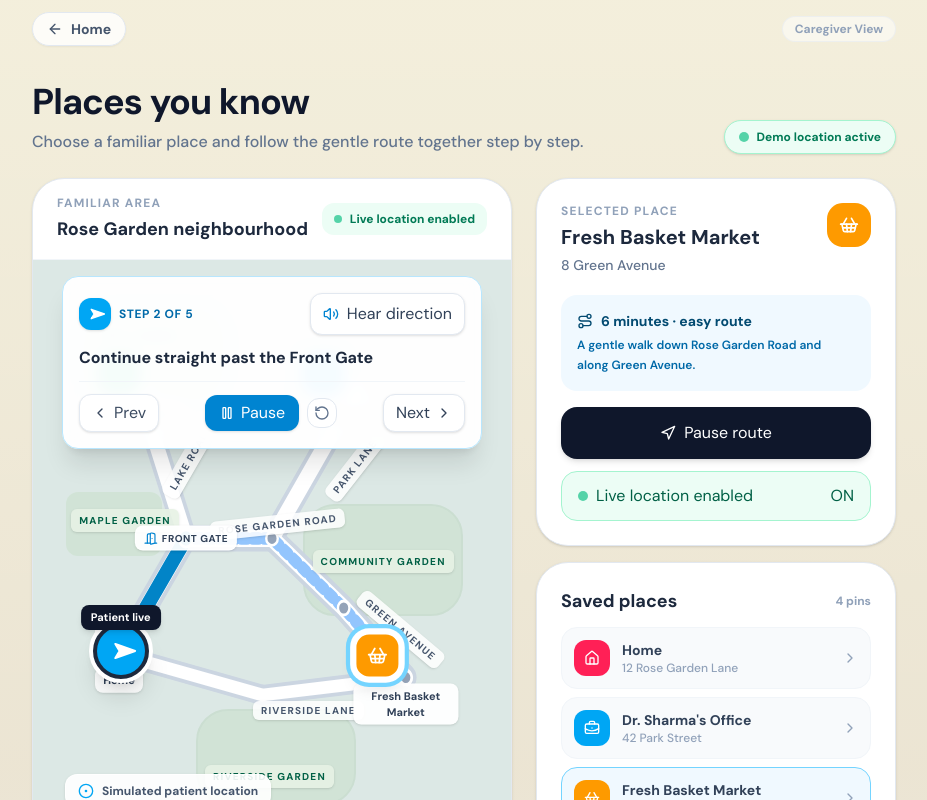
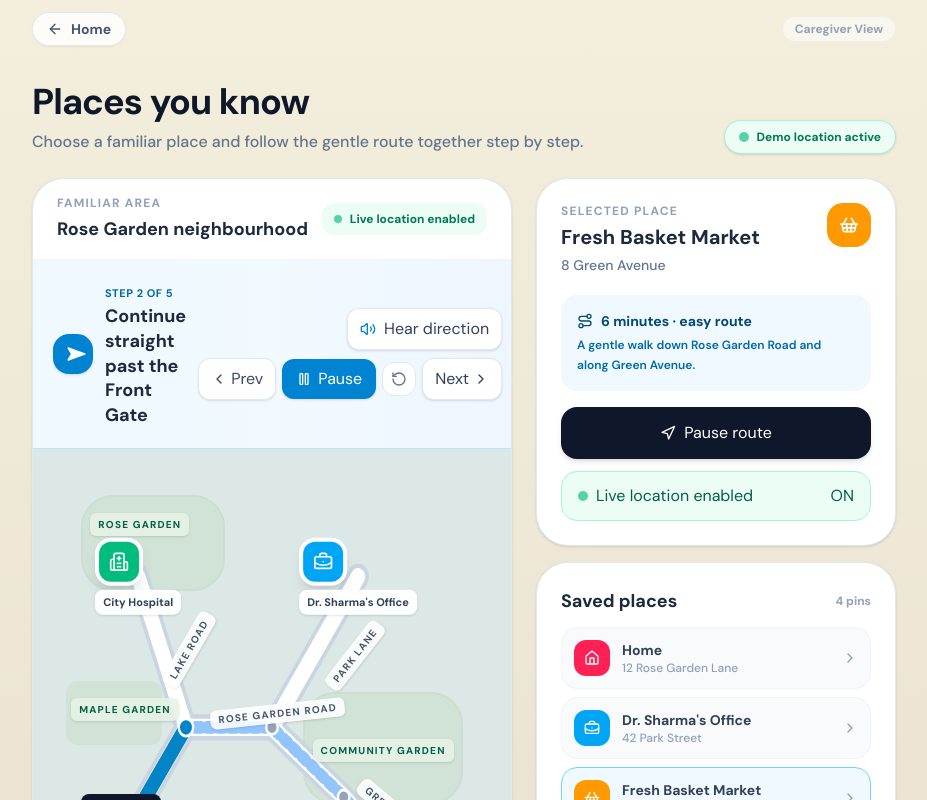
Before and after one commit to vrinda0512/Dementia, a Next.js app: page /patient/maps in a window 1280 px wide. Both pictures are taken after a click on the button "Start demo route". Shown: the top 800 px of the page, without its empty margins (176-1103 px from the left). Built offline with nearby package versions, Linux system fonts and the light colour scheme.

Commit message:
done w maps

```diff
--- a/features/shared/components/prototype-maps.tsx
+++ b/features/shared/components/prototype-maps.tsx
@@ -198,7 +198,7 @@ function SpeakButton({ text, autoPlay }: { text: string; autoPlay?: boolean }) {
     <button
       type="button"
       onClick={speaking ? stop : speak}
-      className="inline-flex items-center gap-2 rounded-xl border border-slate-200 bg-white px-3 py-2 text-xs font-bold text-slate-700 shadow-sm transition hover:border-sky-300 hover:text-sky-700 focus:outline-none focus:ring-2 focus:ring-sky-400"
+      className="inline-flex items-center gap-2 rounded-xl border border-slate-200 bg-white px-3 py-2 text-xs font-bold text-slate-700 shadow-sm transition hover:border-sky-300 hover:text-sky-700 focus:outline-none focus:ring-2 focus:ring-sky-400 cursor-pointer"
       aria-label={speaking ? "Stop voice directions" : "Listen to voice directions"}
     >
       {speaking ? <VolumeX className="h-4 w-4 text-rose-500 animate-pulse" /> : <Volume2 className="h-4 w-4 text-sky-600" />}
@@ -322,6 +322,73 @@ export function PrototypeMaps({ mode = "caregiver" }: { mode?: "caregiver" | "pa
             </span>
           </div>
 
+          {/* Direction Instruction Banner (Positioned ABOVE map canvas so nothing is overlapped) */}
+          {routeStarted && (
+            <div className="border-b border-sky-200 bg-gradient-to-r from-sky-50 via-sky-50/90 to-blue-50 p-4 sm:p-5">
+              <div className="flex flex-col gap-3 sm:flex-row sm:items-center sm:justify-between">
+                <div className="flex items-center gap-3">
+                  <span className="flex h-10 w-10 shrink-0 items-center justify-center rounded-2xl bg-sky-600 text-white shadow-sm">
+                    <Navigation className="h-5 w-5 rotate-45 fill-white" />
+                  </span>
+                  <div>
+                    <span className="text-[11px] font-black uppercase tracking-wider text-sky-700">
+                      Step {routeStep + 1} of {directions.length}
+                    </span>
+                    <p className="text-base font-black leading-snug text-slate-800 sm:text-lg">
+                      {currentDirection}
+                    </p>
+                  </div>
+                </div>
+
+                <div className="flex flex-wrap items-center justify-between gap-2 sm:justify-end">
+                  <SpeakButton text={currentDirection} autoPlay={isPlaying} />
+
+                  {/* Step Controls */}
+                  <div className="flex items-center gap-1.5">
+                    <button
+                      type="button"
+                      onClick={prevStep}
+                      disabled={routeStep === 0}
+                      className="inline-flex items-center gap-1 rounded-xl border border-slate-200 bg-white px-3 py-2 text-xs font-bold text-slate-700 shadow-sm transition hover:bg-slate-50 disabled:opacity-40 disabled:hover:bg-white cursor-pointer disabled:cursor-not-allowed"
+                    >
+                      <ChevronLeft className="h-4 w-4" />
+                      Prev
+                    </button>
+
+                    <button
+                      type="button"
+                      onClick={togglePlay}
+                      className="inline-flex items-center gap-1.5 rounded-xl bg-sky-600 px-3.5 py-2 text-xs font-black text-white shadow-sm transition hover:bg-sky-500 cursor-pointer"
+                    >
+                      {isPlaying ? <Pause className="h-4 w-4" /> : <Play className="h-4 w-4 fill-white" />}
+                      {isPlaying ? "Pause" : routeStep >= directions.length - 1 ? "Replay" : "Play"}
+                    </button>
+
+                    <button
+                      type="button"
+                      onClick={resetRoute}
+                      className="inline-flex items-center justify-center rounded-xl border border-slate-200 bg-white p-2 text-slate-500 hover:text-slate-800 cursor-pointer"
+                      title="Reset route"
+                    >
+                      <RotateCcw className="h-4 w-4" />
+                    </button>
+
+                    <button
+                      type="button"
+                      onClick={nextStep}
+                      disabled={routeStep >= directions.length - 1}
+                      className="inline-flex items-center gap-1 rounded-xl border border-slate-200 bg-white px-3 py-2 text-xs font-bold text-slate-700 shadow-sm transition hover:bg-slate-50 disabled:opacity-40 disabled:hover:bg-white cursor-pointer disabled:cursor-not-allowed"
+                    >
+                      Next
+                      <ChevronRight className="h-4 w-4" />
+                    </button>
+                  </div>
+                </div>
+              </div>
+            </div>
+          )}
+
+          {/* Map Canvas */}
           <div className="relative min-h-[500px] overflow-hidden bg-[#dce8e5] p-5 sm:min-h-[580px] sm:p-8">
             {/* Background green park shapes */}
             <div className="absolute inset-0 opacity-80" aria-hidden="true">
@@ -405,12 +472,6 @@ export function PrototypeMaps({ mode = "caregiver" }: { mode?: "caregiver" | "pa
               <span className="absolute left-[8%] top-[43%] rounded-md bg-[#e7f2e5]/90 px-2 py-1 text-emerald-800 shadow-sm">Maple Garden</span>
             </div>
 
-            {/* Front Gate Landmark */}
-            <div className="absolute left-[32%] top-[48%] z-10 -translate-x-1/2 -translate-y-1/2 flex items-center gap-1 rounded-lg border border-white/90 bg-white/95 px-2 py-1 text-[10px] font-black uppercase tracking-wider text-slate-700 shadow-sm">
-              <DoorOpen className="h-3.5 w-3.5 text-sky-600" />
-              Front Gate
-            </div>
-
             {/* Patient Marker */}
             <div
               className="absolute z-20 -translate-x-1/2 -translate-y-1/2 transition-all duration-1000 ease-in-out"
@@ -434,69 +495,6 @@ export function PrototypeMaps({ mode = "caregiver" }: { mode?: "caregiver" | "pa
             >
               {routeStep >= directions.length - 1 && routeStarted ? "Arrived" : liveLocationEnabled ? "Patient live" : "Location paused"}
             </span>
-
-            {/* Direction Instruction Banner (Top overlay when route active) */}
-            {routeStarted && (
-              <div className="absolute left-1/2 top-4 z-30 flex w-[calc(100%-2rem)] -translate-x-1/2 flex-col gap-3 rounded-2xl border border-sky-200 bg-white/95 p-4 shadow-xl backdrop-blur-sm sm:w-auto sm:min-w-[420px]">
-                <div className="flex items-center justify-between gap-3">
-                  <div className="flex items-center gap-2">
-                    <span className="flex h-8 w-8 items-center justify-center rounded-xl bg-sky-500 text-white shadow-sm">
-                      <Navigation className="h-4 w-4 rotate-45 fill-white" />
-                    </span>
-                    <span className="text-xs font-black uppercase tracking-wider text-sky-700">
-                      Step {routeStep + 1} of {directions.length}
-                    </span>
-                  </div>
-                  <SpeakButton text={currentDirection} autoPlay={isPlaying} />
-                </div>
-
-                <p className="text-base font-black leading-snug text-slate-800">
-                  {currentDirection}
-                </p>
-
-                {/* Step Controls */}
-                <div className="flex items-center justify-between border-t border-slate-100 pt-3">
-                  <button
-                    type="button"
-                    onClick={prevStep}
-                    disabled={routeStep === 0}
-                    className="inline-flex items-center gap-1.5 rounded-xl border border-slate-200 bg-white px-3 py-1.5 text-xs font-bold text-slate-700 shadow-sm transition hover:bg-slate-50 disabled:opacity-40 disabled:hover:bg-white cursor-pointer disabled:cursor-not-allowed"
-                  >
-                    <ChevronLeft className="h-4 w-4" />
-                    Prev
-                  </button>
-
-                  <div className="flex items-center gap-2">
-                    <button
-                      type="button"
-                      onClick={togglePlay}
-                      className="inline-flex items-center gap-1.5 rounded-xl bg-sky-600 px-3.5 py-1.5 text-xs font-black text-white shadow-sm transition hover:bg-sky-500 cursor-pointer"
-                    >
-                      {isPlaying ? <Pause className="h-4 w-4" /> : <Play className="h-4 w-4 fill-white" />}
-                      {isPlaying ? "Pause" : routeStep >= directions.length - 1 ? "Replay" : "Play"}
-                    </button>
-                    <button
-                      type="button"
-                      onClick={resetRoute}
-                      className="inline-flex items-center justify-center rounded-xl border border-slate-200 bg-white p-1.5 text-slate-500 hover:text-slate-800 cursor-pointer"
-                      title="Reset route"
-                    >
-                      <RotateCcw className="h-4 w-4" />
-                    </button>
-                  </div>
-
-                  <button
-                    type="button"
-                    onClick={nextStep}
-                    disabled={routeStep >= directions.length - 1}
-                    className="inline-flex items-center gap-1.5 rounded-xl border border-slate-200 bg-white px-3 py-1.5 text-xs font-bold text-slate-700 shadow-sm transition hover:bg-slate-50 disabled:opacity-40 disabled:hover:bg-white cursor-pointer disabled:cursor-not-allowed"
-                  >
-                    Next
-                    <ChevronRight className="h-4 w-4" />
-                  </button>
-                </div>
-              </div>
-            )}
 
             {/* Saved Location Pins */}
             {locations.map((location) => {
```
Also changed, not shown: 1 other file (tests, documents, lock files or other folders).
